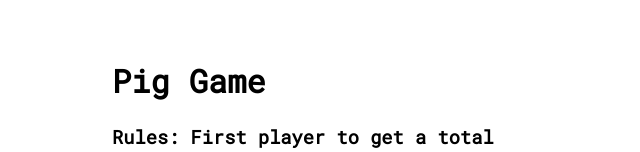
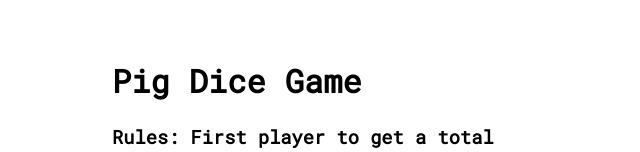
Before and after one commit to vctrd3/pig-dice-game, a plain HTML site: page index.html in a window 1280 px wide. Shown: the top 152 px of the page, without its empty margins (232-872 px from the left). Drawn offline with Linux system fonts and the light colour scheme.

Commit message:
update file

```diff
--- a/index.html
+++ b/index.html
@@ -13,7 +13,7 @@
 
   <div class="">
     <div class="">
-      <h1>Pig Game</h1>
+      <h1>Pig Dice Game</h1>
 
       <h3>Rules: First player to get a total score of 100 wins. If you roll a 1, you lose all your points accumulated that turn and it's the next player's turn. If you decide to hold, all the points accumulated that turn is added to your total score and it's the next player's turn.</h3>
     </div>
```
